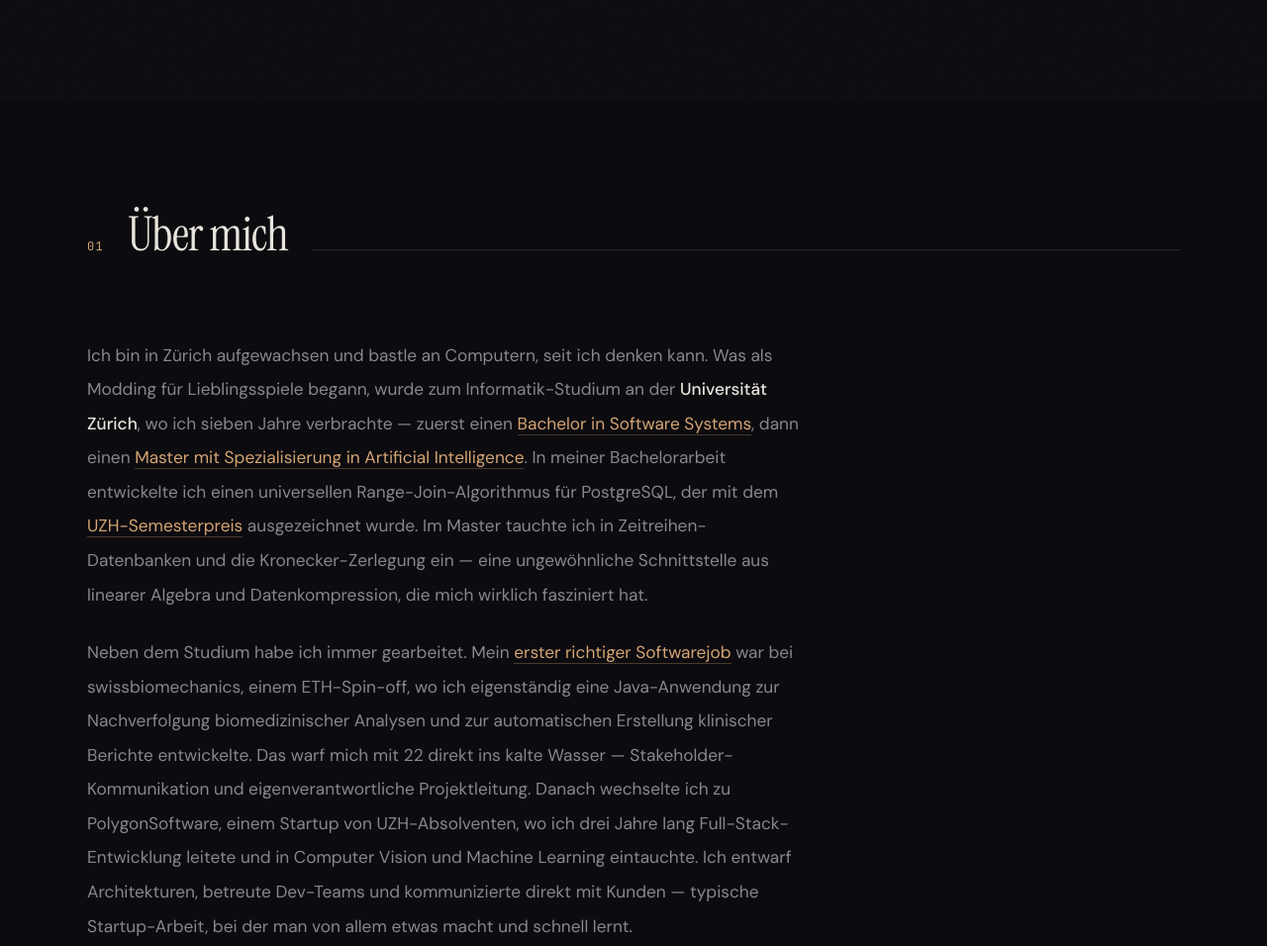
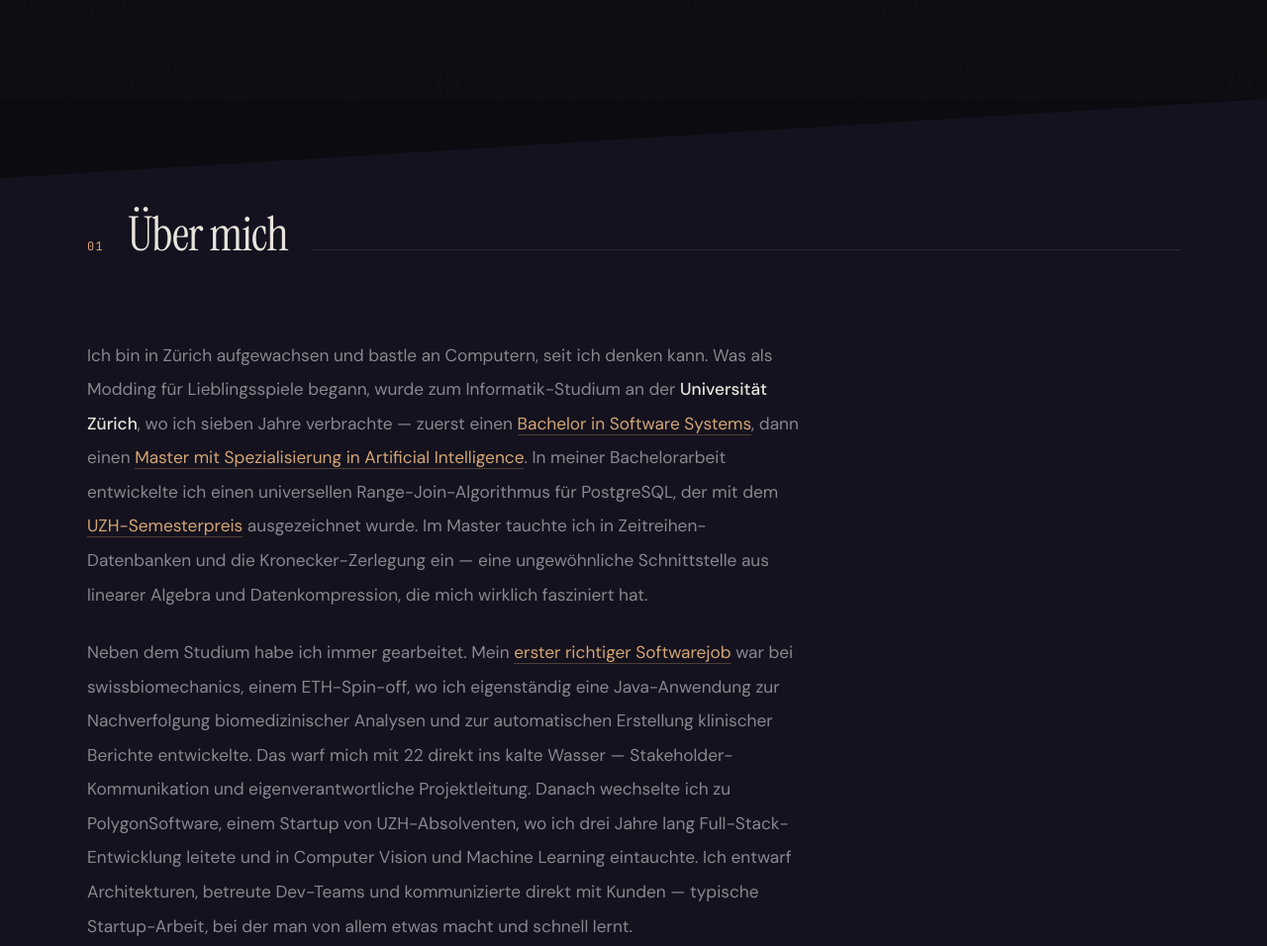
Before and after one commit to thommann/mannhart.ai, an Eleventy site: page src/de/index.njk in a window 1280 px wide. Shown: the part 700-1656 px from the top of the page at 99% size. Built offline with nearby package versions, Linux system fonts and the light colour scheme; Eleventy itself is replaced by a stand-in of ours; files that its build step writes are made by us from their sources.

Commit message:
Add alternating section backgrounds with diagonal transitions (#7)
Wrap About, Education, and Featured sections in full-width containers
with a darker purple alternate background (#14121e). Adjacent sections
now visually differ through alternating background colors. Stylized
diagonal clip-path transitions connect sections with alternating angle
directions for visual rhythm. Responsive breakpoints reduce diagonal
height on mobile.

```diff
--- a/src/_includes/sections/about.njk
+++ b/src/_includes/sections/about.njk
@@ -1,3 +1,4 @@
+<div class="section-wrap section-wrap--alt">
   <section id="about">
     <div class="section-header reveal">
       <span class="section-number">{{ t.about.number }}</span>
@@ -8,3 +9,4 @@
       {{ t.about.prose | safe }}
     </div>
   </section>
+</div>
--- a/src/_includes/sections/education.njk
+++ b/src/_includes/sections/education.njk
@@ -1,3 +1,4 @@
+<div class="section-wrap section-wrap--alt angle-reverse">
   <section id="education">
     <div class="section-header reveal">
       <span class="section-number">{{ t.education.number }}</span>
@@ -25,3 +26,4 @@
       {% endfor %}
     </div>
   </section>
+</div>
--- a/src/_includes/sections/featured.njk
+++ b/src/_includes/sections/featured.njk
@@ -1,3 +1,4 @@
+<div class="section-wrap section-wrap--alt">
   <section id="featured">
     <div class="section-header reveal">
       <span class="section-number">{{ t.featured.number }}</span>
@@ -68,3 +69,4 @@
       </div>
     </div>
   </section>
+</div>
--- a/src/assets/css/style.css
+++ b/src/assets/css/style.css
@@ -10,6 +10,7 @@ html { overflow-x: hidden; }
   --accent: #d4a574;
   --accent-bright: #e8c4a0;
   --border: #2a2830;
+  --bg-alt: #14121e;
   --serif: 'Instrument Serif', Georgia, serif;
   --sans: 'DM Sans', system-ui, sans-serif;
   --mono: 'JetBrains Mono', monospace;
@@ -116,6 +117,7 @@ nav ul .lang-switch::after {
 /* --- Hero --- */
 .hero {
   min-height: 100vh;
+  max-width: none;
   display: flex;
   align-items: center;
   padding: 8rem 3rem 4rem;
@@ -282,6 +284,56 @@ nav ul .lang-switch::after {
   opacity: 0.15;
   line-height: 1;
   user-select: none;
+}
+
+/* --- Section backgrounds & transitions --- */
+.section-wrap {
+  position: relative;
+  width: 100%;
+}
+
+.section-wrap--alt {
+  background: var(--bg-alt);
+  --bg-card: #201e2a;
+}
+
+.section-wrap--alt section {
+  position: relative;
+  z-index: 3;
+}
+
+/* Diagonal transition: ╱ direction (default) */
+.section-wrap--alt::before {
+  content: '';
+  position: absolute;
+  top: 0;
+  left: 0;
+  right: 0;
+  height: 80px;
+  background: var(--bg);
+  clip-path: polygon(0 0, 100% 0, 0 100%);
+  z-index: 2;
+}
+
+.section-wrap--alt::after {
+  content: '';
+  position: absolute;
+  bottom: 0;
+  left: 0;
+  right: 0;
+  height: 80px;
+  background: var(--bg);
+  clip-path: polygon(100% 0, 100% 100%, 0 100%);
+  z-index: 2;
+}
+
+/* Diagonal transition: ╲ direction (alternate) */
+.section-wrap--alt.angle-reverse::before {
+  clip-path: polygon(0 0, 100% 0, 100% 100%);
+}
+
+.section-wrap--alt.angle-reverse::after {
+  clip-path: polygon(0 0, 0 100%, 100% 100%);
 }
 
 /* --- Sections --- */
@@ -822,6 +874,9 @@ footer p {
   .timeline-date { text-align: left; padding-left: 1.5rem; }
   .timeline-content { padding-left: 1.5rem; }
   .timeline-content::before { left: -7px; }
+
+  .section-wrap--alt::before,
+  .section-wrap--alt::after { height: 50px; }
 }
 
 @media (max-width: 500px) {
```
Lines whose indentation alone changed are shown as unchanged.
